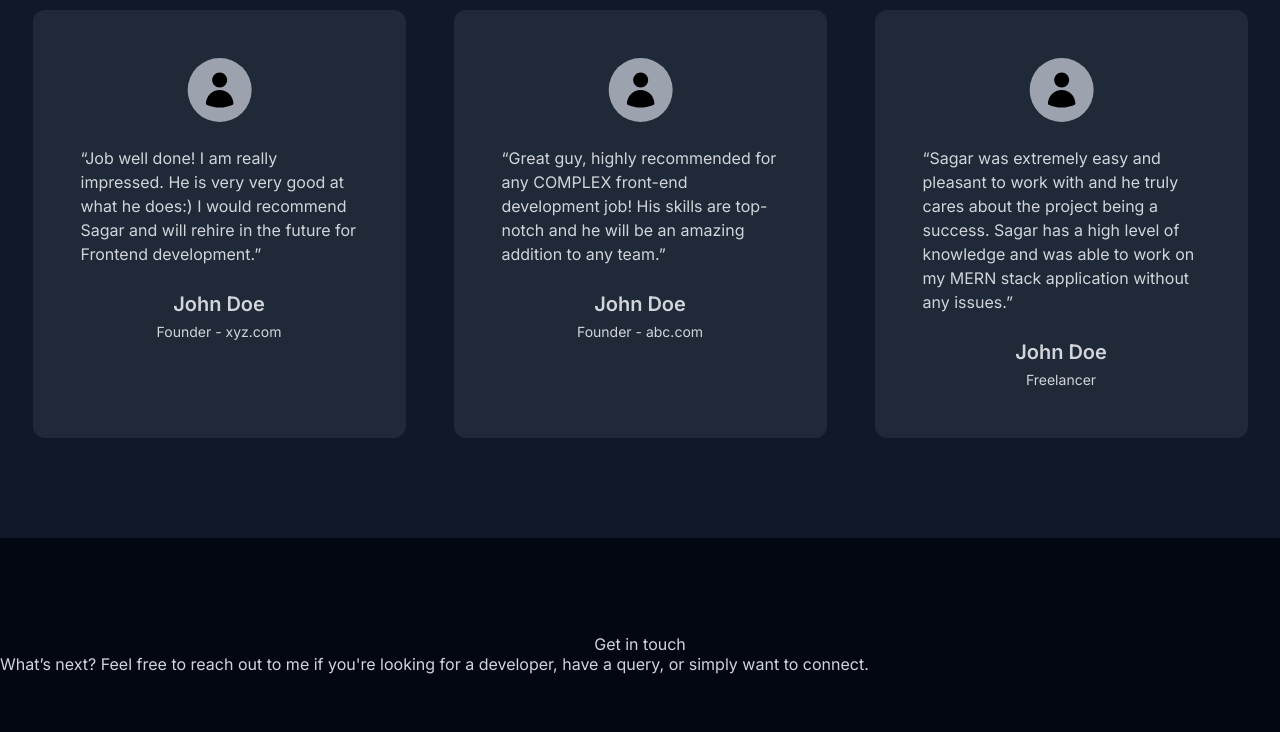
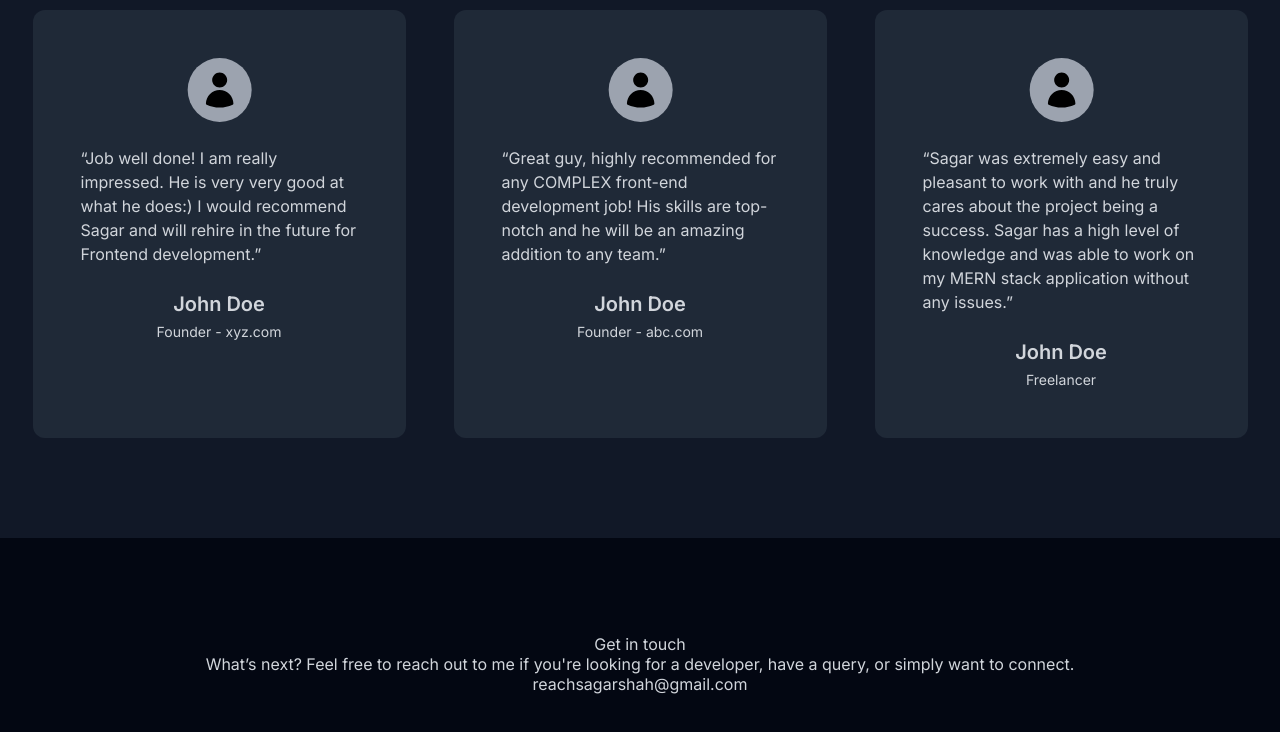
Before and after one commit to bublichFN/animal, a plain HTML site: page index.html in a window 1280 px wide. Shown: the part 5450-6182 px from the top of the page. Drawn offline with Linux system fonts and the light colour scheme.

Commit message:
MY_CHANGES11

```diff
--- a/css/styles.css
+++ b/css/styles.css
@@ -625,6 +625,9 @@ footer {
 .footer_main {
     font-family: Inter;
     color: #D1D5DB;
+    display: flex;
+    flex-direction: column;
+    align-items: center;
 }
 
 @media (max-width: 800px) {
--- a/index.html
+++ b/index.html
@@ -410,6 +410,10 @@
             </div>
             <p>What’s next? Feel free to reach out to me if you're looking for a developer, have a query, or simply want
                 to connect.</p>
+            <div>
+                <p>reachsagarshah@gmail.com</p>
+            </div>
+
         </div>
     </footer>
 
```
